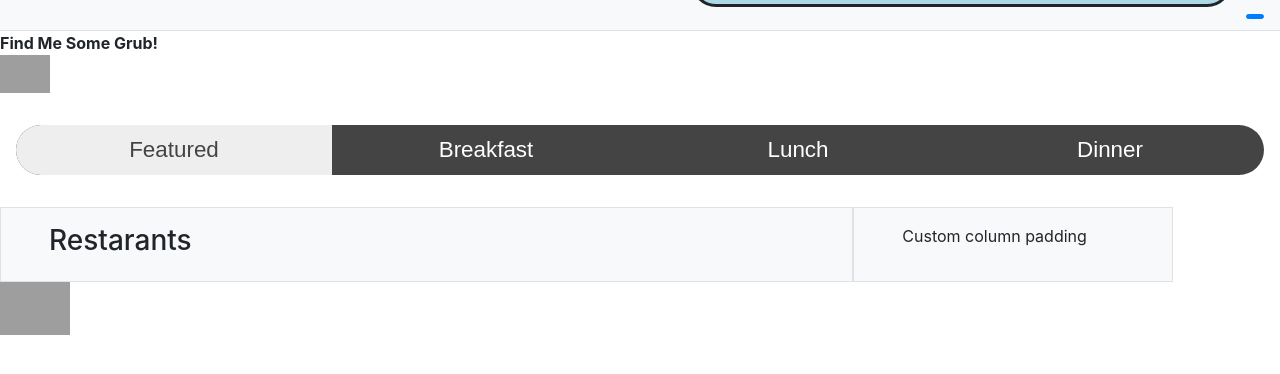
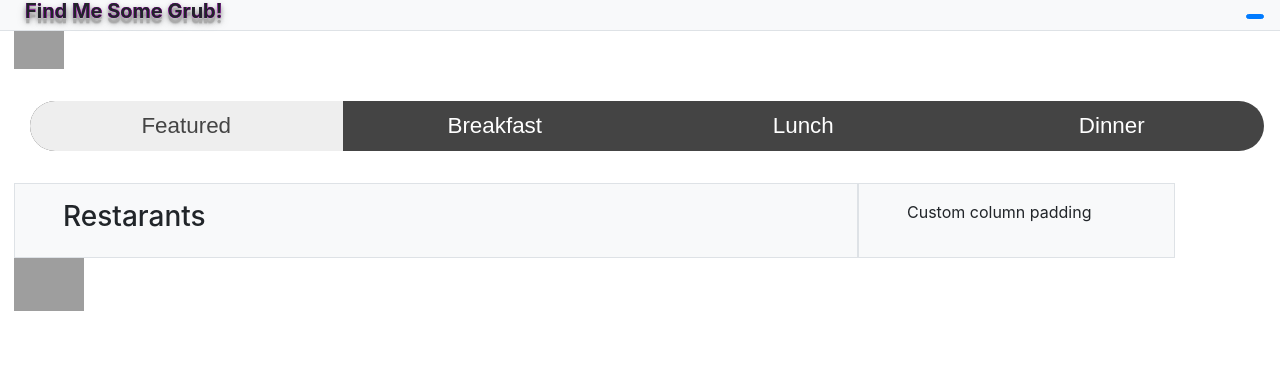
Before and after one commit to mbouadeus/Quick-Bites, a Python web app: template templates/main.html in a window 1280 px wide. Shown: the top 374 px of the page. Run offline with Jinja, Linux system fonts and the light colour scheme; the template is opened without the code that fills it, so the values that code supplies are empty; some libraries are stand-ins or nearby versions; grey boxes are pictures that could not be loaded.

Commit message:
More or Some new changes

```diff
--- a/styles/styles.css
+++ b/styles/styles.css
@@ -11,11 +11,35 @@ form {
   display: inline-block;
   margin: 0 .5rem;
 }
-
+#img{
+  /* padding-left: 4px; */
+  margin-left: 14px;
+}
 #login_btn {
   padding: .1rem .5rem;
 }
-
+b{
+  float: left;
+  margin-bottom: -27px;
+  margin-left: 25px;
+  padding-top: -25px;
+  margin-top: -35px;
+  position:relative;
+  z-index: 1;
+   text-shadow: 0 0px 0 #cc00ff,
+               0 0px 0 #fb50e5,
+               0 1px 0 #bbb,
+               0 0px 0 #fb50e5,
+               0 5px 0 #aaa,
+               0 6px 1px rgba(0,0,0,.1),
+               0 0 5px rgba(0,0,0,.1),
+               0 0px 0px rgba(137, 43, 161, 1),
+               0 3px 5px rgba(0,0,0,.2),
+               0 5px 10px rgba(0,0,0,.25),
+               0 5px 5px rgba(0,0,0,.2),
+               0 0px 0px rgba(43,161,49,1);
+  font-size: 20px;
+}
 .nav {
   margin: 2rem 1rem;
 }
--- a/templates/main.html
+++ b/templates/main.html
@@ -13,8 +13,9 @@
       <h6 id="login_msg">{{login_msg}}</h6>
       <a id="login_btn" href="{{login_url}}" class="btn btn-primary">{{login_status}}</a>
     </div>
+    <!--Title -->
     <b>Find Me Some Grub!</b>
-    <div style="text-align:5px"><img width=50 src="https://i.pinimg.com/originals/42/b5/28/42b5288f0aa1056878f40ac528944772.gif"</img>
+    <div id=img style="text-align:5px"><img width=50 src="https://i.pinimg.com/originals/42/b5/28/42b5288f0aa1056878f40ac528944772.gif"</img>
     <div class="nav">
       <ul id="nav_list" class="rounded-pill">
         <li><a class="active" href="#">Featured</a></li>
```
Also changed, not shown: 1 other file.
